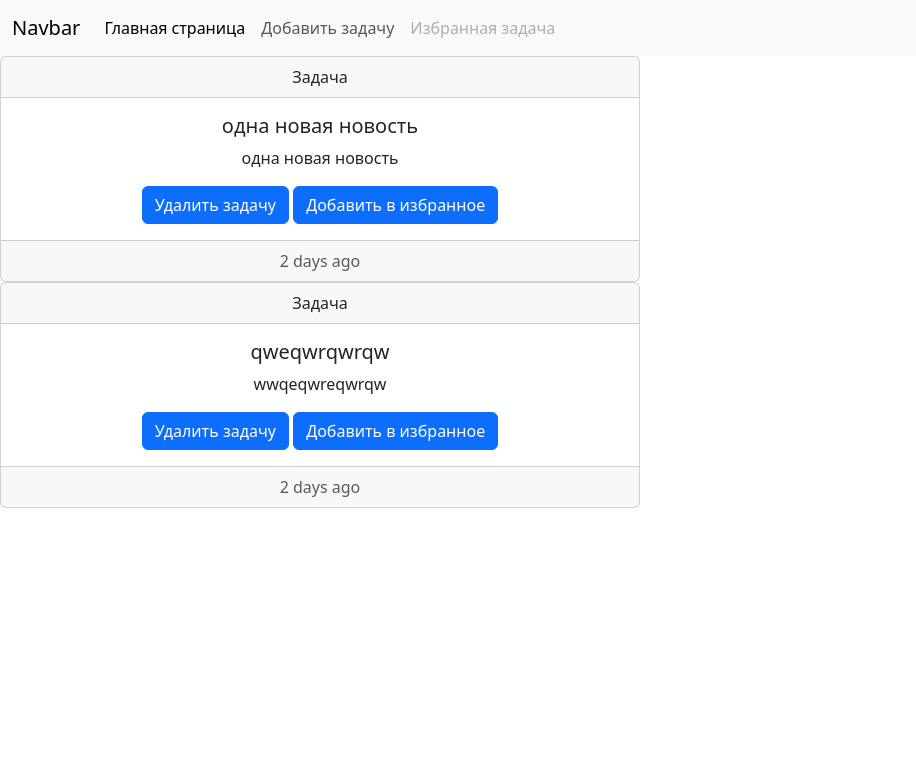
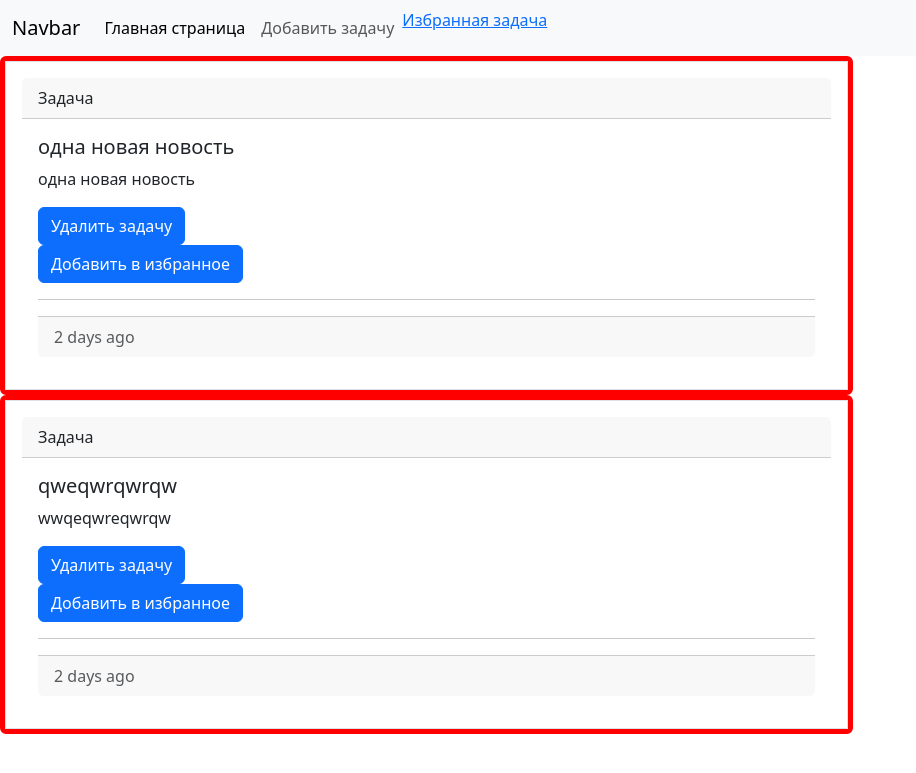
Before and after one commit to MikoJIa/New_project_Artem_, a Django app: page / in a window 1280 px wide. Shown: the top 773 px of the page, without its empty margins (0-916 px from the left). Run offline with Django 4.2, Linux system fonts and the light colour scheme; data comes from the database, SQL or seed files in the repository; both versions use the stored data as it was after the commit.

Commit message:
create favorite_task view and templates

```diff
--- a/project_app/templates/base.html
+++ b/project_app/templates/base.html
@@ -1,4 +1,5 @@
 <!DOCTYPE html>
+{% load static %}
 <html lang="en" xmlns="http://www.w3.org/1999/html">
 <head>
     <meta charset="UTF-8">
@@ -6,11 +7,12 @@
     <title>{% block title %}Title{% endblock  %}</title>
     <link href="https://cdn.jsdelivr.net/npm/bootstrap@5.3.2/dist/css/bootstrap.min.css" rel="stylesheet" integrity="sha384-T3c6CoIi6uLrA9TneNEoa7RxnatzjcDSCmG1MXxSR1GAsXEV/Dwwykc2MPK8M2HN" crossorigin="anonymous">
     <script src="https://cdn.jsdelivr.net/npm/bootstrap@5.3.2/dist/js/bootstrap.bundle.min.js" integrity="sha384-C6RzsynM9kWDrMNeT87bh95OGNyZPhcTNXj1NW7RuBCsyN/o0jlpcV8Qyq46cDfL" crossorigin="anonymous"></script>
+    <link rel="stylesheet" href="{% static 'css/style.css' %}">
 </head>
 <body>
 {% include 'inc/_navbar.html' %}
 
-<div class="col-md-6">
+<div class="col-md-8">
 {% block context %}
 
 {% endblock %}
--- a/project_app/templates/inc/_navbar.html
+++ b/project_app/templates/inc/_navbar.html
@@ -7,13 +7,13 @@
     <div class="collapse navbar-collapse" id="navbarSupportedContent">
       <ul class="navbar-nav me-auto mb-2 mb-lg-0">
         <li class="nav-item">
-          <a class="nav-link active" aria-current="page" href="#">Главная страница</a>
+          <a class="nav-link active" aria-current="page" href="{% url 'index' %}">Главная страница</a>
         </li>
         <li class="nav-item">
           <a class="nav-link" href="{% url 'create_task' %}">Добавить задачу</a>
         </li>
         <li class="nav-item">
-          <a class="nav-link disabled" aria-disabled="true">Избранная задача</a>
+          <a class="nav_item" href="{% url 'favorite_task' %}">Избранная задача</a>
         </li>
       </ul>
     </div>
--- a/project_app/templates/index.html
+++ b/project_app/templates/index.html
@@ -4,7 +4,8 @@
 
 {% block context %}
     {% for item in task %}
-<div class="card text-center">
+<div class="card">
+  <div class="card-body border">
     <div class="card-header">
         Задача
     </div>
@@ -12,11 +13,18 @@
       <h5 class="card-title">{{ item.title }}</h5>
       <p class="card-text">{{ item.descriptions }}</p>
       <a href="#" class="btn btn-primary">Удалить задачу</a>
-    <button class="btn btn-primary">Добавить в избранное</button>
-  </div>
+      {% if task %}
+      <form action="{% url 'add_to_favorite' task_id=item.id %}" method="post">
+        {% csrf_token %}
+        <button class="btn btn-primary" type="submit">Добавить в избранное</button>
+      </form>
+      {% endif %}
+        <hr>
       <div class="card-footer text-body-secondary">
         2 days ago
       </div>
     </div>
+  </div>
+</div>
 {% endfor %}
 {% endblock %}
--- a/project_app/urls.py
+++ b/project_app/urls.py
@@ -4,5 +4,7 @@ from .views import *
 
 urlpatterns = [
     path('', index, name='index'),
-    path('create_task/', add_task, name='create_task')
+    path('create-task/', add_task, name='create_task'),
+    path('favorite-task/', favorite_task, name='favorite_task'),
+    path('add-to-favorite/<int:task_id>/', add_to_favorite, name='add_to_favorite')
 ]
--- a/project_app/views.py
+++ b/project_app/views.py
@@ -1,7 +1,7 @@
-from django.shortcuts import render, redirect
+from django.shortcuts import render, redirect, get_object_or_404
 
 from project_app.forms import CreateTaskForm
-from project_app.models import Task
+from project_app.models import Task, FavoriteTask
 
 
 def index(request):
@@ -24,3 +24,20 @@ def add_task(request):
         'form': form
     }
     return render(request, 'create_task.html', content)
+
+
+def favorite_task(request):
+    favorite_task = FavoriteTask.objects.filter(user=request.user)
+    context = {
+        'favorite_task': [task.task for task in favorite_task]
+    }
+    return render(request, 'favorite_task.html', context)
+
+
+def add_to_favorite(request, task_id):
+    if request.method == 'POST':
+        task = get_object_or_404(Task, pk=task_id)
+        FavoriteTask.objects.create(user=request.user, task=task)
+        return redirect('favorite_task')
+    else:
+        return redirect('index')
--- /dev/null
+++ b/static/css/style.css
@@ -0,0 +1,3 @@
+.card {
+border: 5px solid red;
+}
--- a/webapp/settings.py
+++ b/webapp/settings.py
@@ -9,7 +9,7 @@ https://docs.djangoproject.com/en/4.2/topics/settings/
 For the full list of settings and their values, see
 https://docs.djangoproject.com/en/4.2/ref/settings/
 """
-
+import os.path
 from pathlib import Path
 
 # Build paths inside the project like this: BASE_DIR / 'subdir'.
@@ -117,6 +117,7 @@ USE_TZ = True
 # https://docs.djangoproject.com/en/4.2/howto/static-files/
 
 STATIC_URL = 'static/'
+STATICFILES_DIRS = [os.path.join(BASE_DIR, 'static')]
 
 # Default primary key field type
 # https://docs.djangoproject.com/en/4.2/ref/settings/#default-auto-field
```
Also changed, not shown: project_app/templates/create_task.html (+7 -3 lines), project_app/templates/favorite_task.html (added, +13 -0 lines), db.sqlite3. Lines whose indentation alone changed are shown as unchanged.
